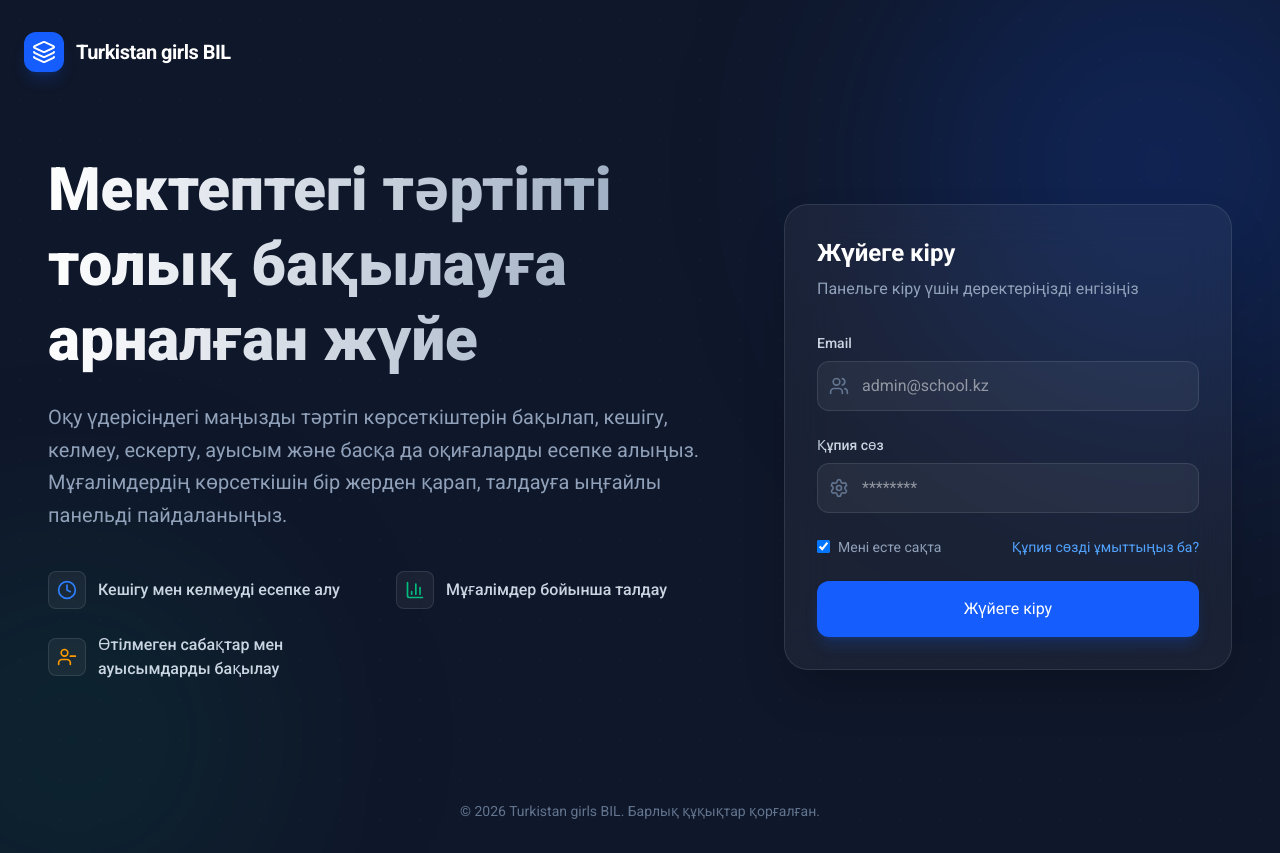
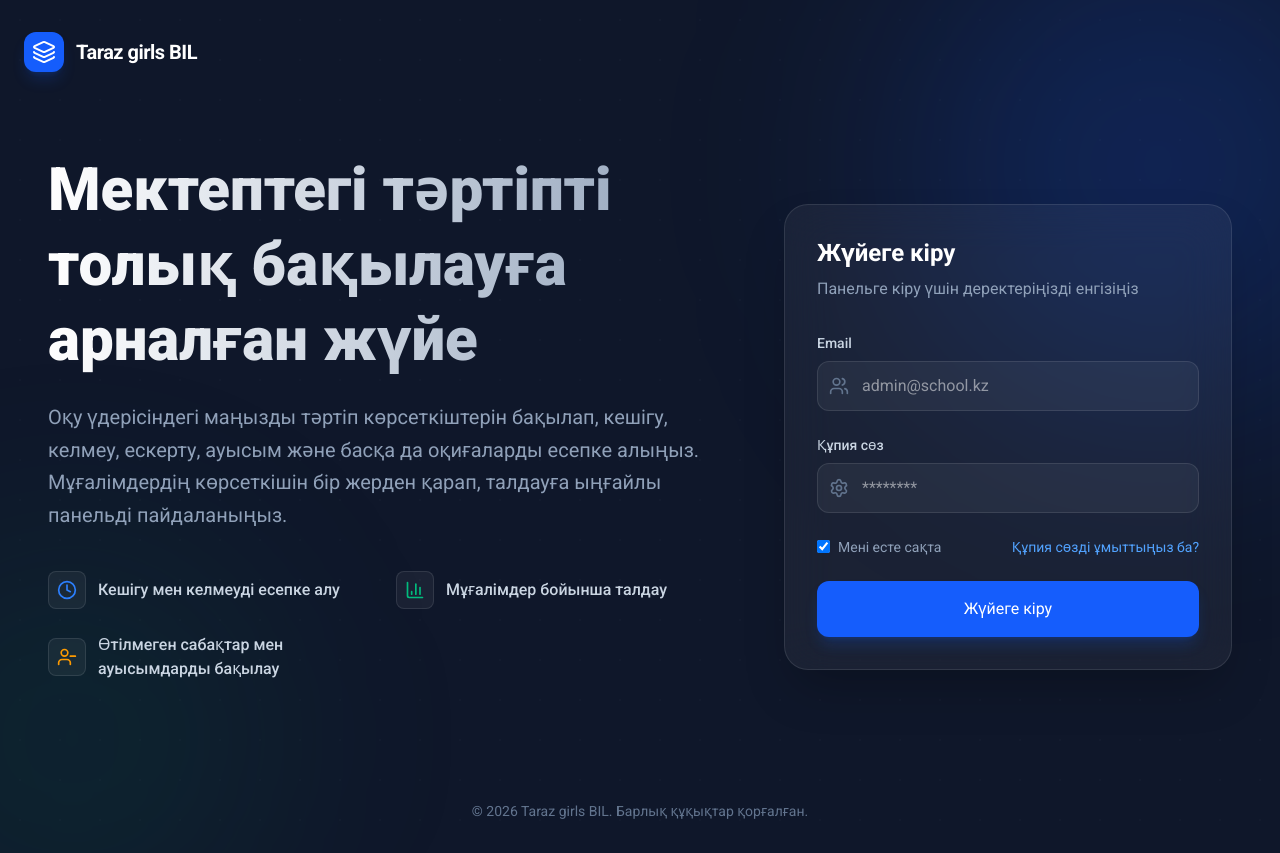
Before and after one commit to kuatbayev/tarazkyz_control_teachers, a React (Vite) app: page / in a window 1280 px wide. Built offline with nearby package versions, Linux system fonts and the light colour scheme; no server answers.

Commit message:
Rename Turkistan references to Taraz

```diff
--- a/index.html
+++ b/index.html
@@ -4,7 +4,7 @@
     <meta charset="UTF-8" />
     <meta name="viewport" content="width=device-width, initial-scale=1.0" />
     <link rel="icon" type="image/svg+xml" href="/alt_logo-2.svg" />
-    <title>Turkistan girls BIL</title>
+    <title>Taraz girls BIL</title>
   </head>
   <body>
     <div id="root"></div>
--- a/metadata.json
+++ b/metadata.json
@@ -1,5 +1,5 @@
 {
-  "name": "Turkistan girls BIL",
+  "name": "Taraz girls BIL",
   "description": "Professional discipline and analytics system for school administration to track staff attendance, substitutions, and performance.",
   "requestFramePermissions": []
 }
--- a/src/components/LandingPage.tsx
+++ b/src/components/LandingPage.tsx
@@ -48,7 +48,7 @@ export function LandingPage({ onLogin }: { onLogin: () => void }) {
       <div className="absolute right-[-10%] top-[-10%] h-[500px] w-[500px] rounded-full bg-blue-600/20 blur-[120px]"></div>
       <div className="absolute bottom-[-10%] left-[-10%] h-[400px] w-[400px] rounded-full bg-emerald-600/10 blur-[100px]"></div>
       <header className="relative z-10 container mx-auto flex items-center justify-between px-6 py-8">
-        <div className="flex items-center gap-3"><div className="flex h-10 w-10 items-center justify-center rounded-xl bg-blue-600 shadow-lg shadow-blue-600/20"><Layers className="h-6 w-6 text-white" /></div><span className="text-xl font-bold tracking-tight">Turkistan girls BIL</span></div>
+            <div className="flex items-center gap-3"><div className="flex h-10 w-10 items-center justify-center rounded-xl bg-blue-600 shadow-lg shadow-blue-600/20"><Layers className="h-6 w-6 text-white" /></div><span className="text-xl font-bold tracking-tight">Taraz girls BIL</span></div>
       </header>
       <main className="relative z-10 container mx-auto flex flex-1 flex-col items-center justify-center gap-16 px-6 py-12 lg:flex-row">
         <div className="max-w-2xl flex-1">
@@ -89,7 +89,7 @@ export function LandingPage({ onLogin }: { onLogin: () => void }) {
           </div>
         </motion.div>
       </main>
-      <footer className="relative z-10 container mx-auto px-6 py-8 text-center text-sm text-slate-500">© 2026 Turkistan girls BIL. Барлық құқықтар қорғалған.</footer>
+      <footer className="relative z-10 container mx-auto px-6 py-8 text-center text-sm text-slate-500">© 2026 Taraz girls BIL. Барлық құқықтар қорғалған.</footer>
     </div>
   );
 }
--- a/src/components/dashboard/DashboardLayout.tsx
+++ b/src/components/dashboard/DashboardLayout.tsx
@@ -33,7 +33,7 @@ export function DashboardSidebar({ activeTab, isSidebarOpen, onLogout, onSelectT
     <aside className={`flex flex-col bg-[#0F172A] text-white transition-all duration-300 ${isSidebarOpen ? 'w-64' : 'w-20'}`}>
       <div className="flex items-center gap-3 p-6">
         <div className="flex h-8 w-8 flex-shrink-0 items-center justify-center overflow-hidden rounded-lg bg-white shadow-md">
-          <img src="/alt_logo-2.svg" alt="Turkistan Girls BIL logo" className="h-full w-full object-cover" />
+                  <img src="/alt_logo-2.svg" alt="Taraz Girls BIL logo" className="h-full w-full object-cover" />
         </div>
         {isSidebarOpen && <span className="whitespace-nowrap text-lg font-bold tracking-tight">{profile.schoolName}</span>}
       </div>
--- a/src/components/dashboard/useDashboardData.ts
+++ b/src/components/dashboard/useDashboardData.ts
@@ -7,7 +7,7 @@ import type { Event, Profile, Teacher } from '../../types';
 const defaultProfile: Profile = {
   name: 'Асхат Б.',
   email: 'admin@bil.edu.kz',
-  schoolName: 'Turkistan girls BIL',
+  schoolName: 'Taraz girls BIL',
   academicYear: '2025-2026 оқу жылы',
   currentTerm: '3 тоқсан',
   position: 'Мектеп директоры',
--- a/src/data/mockData.ts
+++ b/src/data/mockData.ts
@@ -55,7 +55,7 @@ export const localMockEvents: Event[] = [
 export const localMockProfile: Profile = {
   name: 'Local Admin',
   email: 'admin@local.test',
-  schoolName: 'Turkistan girls BIL',
+  schoolName: 'Taraz girls BIL',
   academicYear: '2025-2026',
   currentTerm: '3 тоқсан',
   position: 'Local development mode',
```
